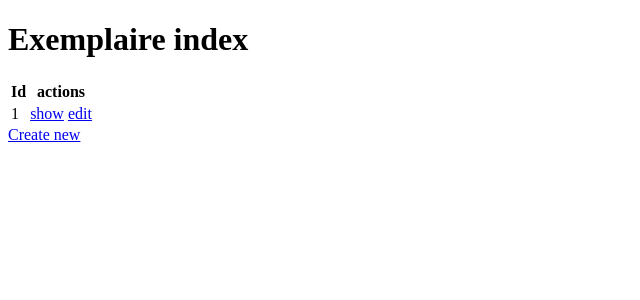
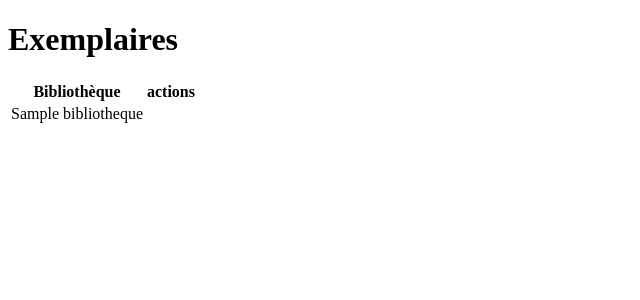
Before and after one commit to Rico97129/bibliotheque, a Symfony app: template templates/exemplaire/index.html.twig in a window 1280 px wide. Shown: the top 300 px of the page, without its empty margins (0-640 px from the left). Run offline with Twig, Linux system fonts and the light colour scheme; the template is opened without the code that fills it: most values are stand-ins (such as "Sample title", 1, 10 or a date in 2020); some libraries are stand-ins or nearby versions.

```diff
--- a/templates/exemplaire/index.html.twig
+++ b/templates/exemplaire/index.html.twig
@@ -3,24 +3,20 @@
 {% block title %}Exemplaire index{% endblock %}
 
 {% block body %}
-    <h1>Exemplaire index</h1>
+    <h1>Exemplaires</h1>
 
     <table class="table">
         <thead>
             <tr>
-                <th>Id</th>
+                <th>Bibliothèque</th>
                 <th>actions</th>
             </tr>
         </thead>
         <tbody>
         {% for exemplaire in exemplaires %}
             <tr>
-                <td>{{ exemplaire.id }}</td>
-                <td>
-                    <a href="{{ path('app_exemplaire_show', {'id': exemplaire.id}) }}">show</a>
-                    <a href="{{ path('app_exemplaire_edit', {'id': exemplaire.id}) }}">edit</a>
-                </td>
-            </tr>
+                <td>{{ exemplaire.bibliotheque.nom }}</td>
+             </tr>
         {% else %}
             <tr>
                 <td colspan="2">no records found</td>
@@ -28,6 +24,4 @@
         {% endfor %}
         </tbody>
     </table>
-
-    <a href="{{ path('app_exemplaire_new') }}">Create new</a>
 {% endblock %}
```
Also changed, not shown: src/Controller/ExemplaireController.php (+13 -3 lines).
